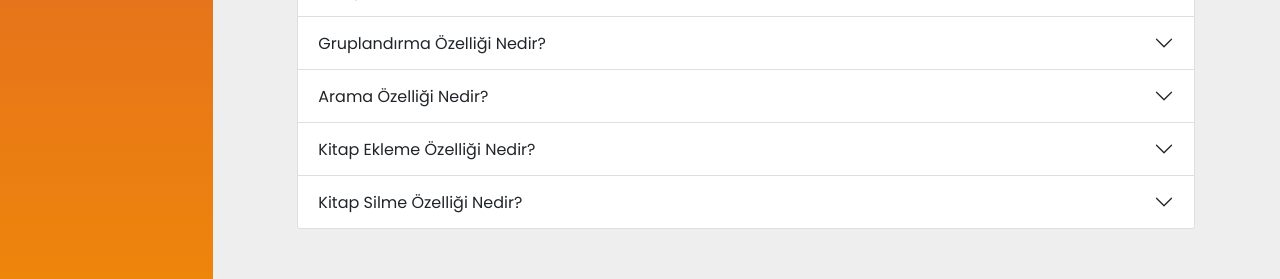
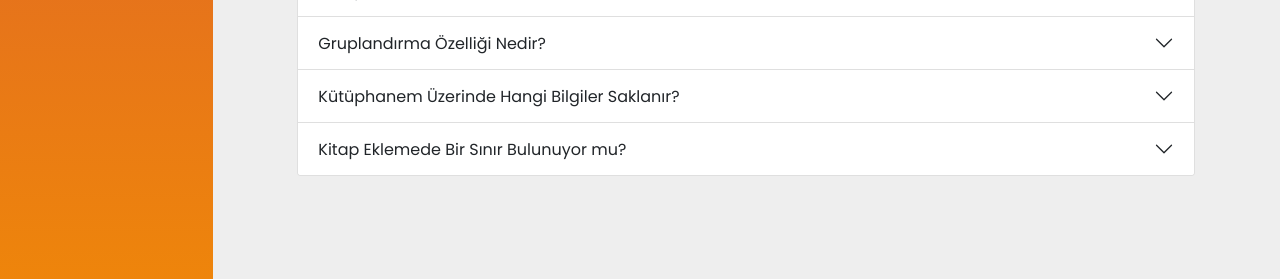
Before and after one commit to mehmetaliayvaz/kutuphane, a Vue app: page / in a window 1280 px wide. Shown: the part 450-729 px from the top of the page. Built offline with nearby package versions, Linux system fonts and the light colour scheme; no server answers; the database is empty; sample sign-in values are in the browser's storage; what @meforma/vue-toaster would draw is missing.

Commit message:
sss edited

```diff
--- a/src/pages/HomePage.vue
+++ b/src/pages/HomePage.vue
@@ -94,11 +94,10 @@ export default {
     ]);
 
     const sss = ref([
-      { title: 'Kütüphanem Nedir?', content: 'Kütüphanem ile elinizdeki kitapları sanal ortama taşıyarak kolay ve hızlı bir şekilde istediğiniz kitabın bilgisine ulaşabilirsiniz.' },
-      { title: 'Gruplandırma Özelliği Nedir?', content: 'Kitapları kategorilere göre ayırarak gruplandırma yapabilirsiniz.' },
-      { title: 'Arama Özelliği Nedir?', content: 'Kitaplarınızın isimlerine, yazarlarına, yayınevlerine göre arama yapabilirsiniz.' },
-      { title: 'Kitap Ekleme Özelliği Nedir?', content: 'Kitaplarınızın bilgilerini kütüphanemde kaydedebilirsiniz.' },
-      { title: 'Kitap Silme Özelliği Nedir?', content: 'Kitaplarınızın bilgilerini kütüphanemde silebilirsiniz.' },
+      { title: 'Kütüphanem Nedir?', content: 'Kütüphanem, kütüphanenizdeki kitapların bilgilerini sanal ortamda saklamaya yarar. Ayrıca kütüphane yönetiminizi kolaylaştırır.' },
+      { title: 'Gruplandırma Özelliği Nedir?', content: 'Kitapları kategorilere göre ayırarak gruplandırma yapabilirsiniz. Böylece belirli bir alandaki kitapları hızlıca görebilirsiniz.' },
+      { title: 'Kütüphanem Üzerinde Hangi Bilgiler Saklanır?', content: "Kütüphanem'de kitaplarınızın resmi, ismi, yazarı, yayınevi ve kendinizin ekleyeceği not bilgisi saklanır." },
+      { title: 'Kitap Eklemede Bir Sınır Bulunuyor mu?', content: "Kütüphanem'e sınırsız kitap ekleyebilirsiniz. Sadece, kitabınızın resmini yüklerken 300KB sınırı bulunmaktadır." },
     ])
 
     return {
```
